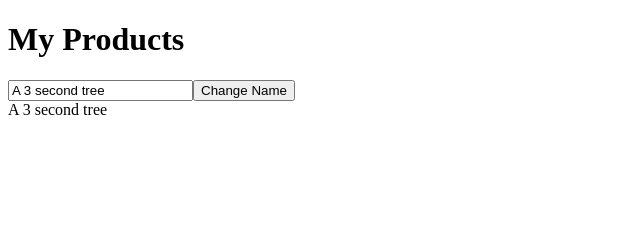
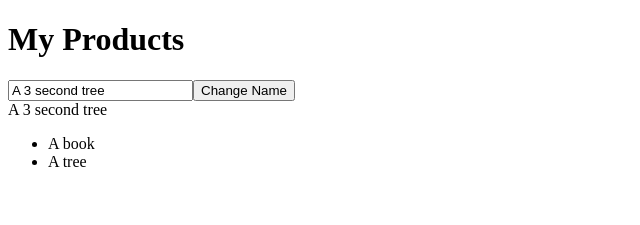
Before and after one commit to FoxGeoff/MyFitness, an Angular app: page / in a window 1280 px wide. Shown: the top 225 px of the page, without its empty margins (0-640 px from the left). Built offline with nearby package versions, Linux system fonts and the light colour scheme.

Commit message:
Example Structural Directive

```diff
--- a/src/app/products/products.component.html
+++ b/src/app/products/products.component.html
@@ -1,6 +1,12 @@
 <h1>My Products</h1>
+<!--  Example Two Way Binding. Requires ngFormsModule -->
+<input type="text" [(ngModel)]="productName">
+ <!--  Example Event Binding -->                 <!--  Example Property Binding -->
+<button (click) = "productName='A clicked Tree'" [disabled]="isDisabled">Change Name</button>
+<!--  String Interpolation -->
+<div>{{productName}}</div>
 
-<input type="text" [(ngModel)]="productName">
-<button (click) = "productName='A clicked Tree'" [disabled]="isDisabled">Change Name</button>
-
-<div>{{productName}}</div>
+<!-- Example Structural Directives  *ngIf and *ngFor -->
+<ul>
+  <li *ngFor = "let prod of products">{{prod}}</li>
+</ul>
--- a/src/app/products/products.component.ts
+++ b/src/app/products/products.component.ts
@@ -9,6 +9,7 @@ export class ProductsComponent implements OnInit {
 
   productName: string;
   isDisabled = true;
+  products = ['A book', 'A tree'];
 
   constructor() { }
 
```
